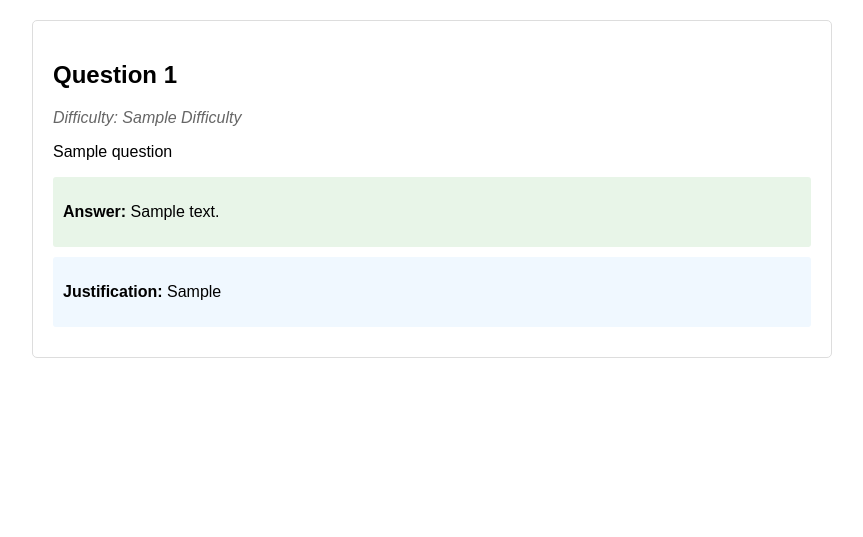
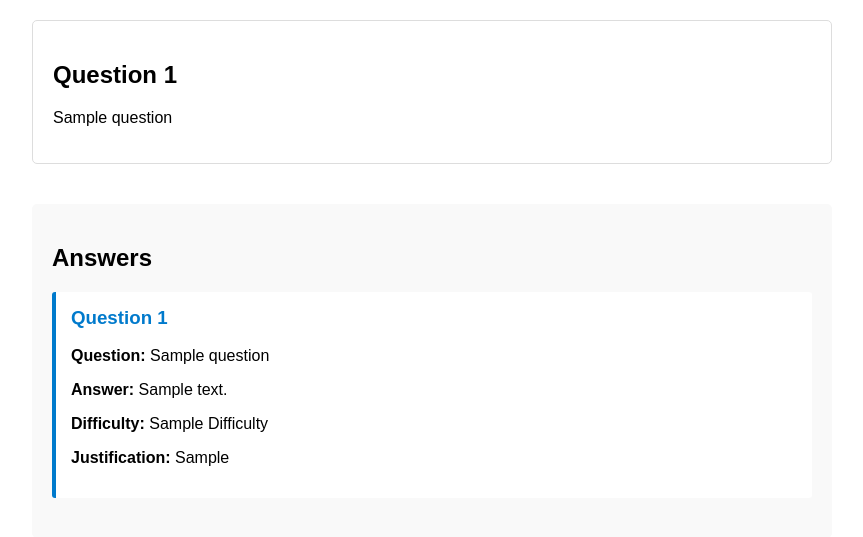
Before and after one commit to Brandt-moreThan4/Learning_Machine, a Python web app: template quiz_create/templates/quiz.html in a window 1280 px wide. Shown: the part 174-711 px from the top of the page, without its empty margins (208-1071 px from the left). Run offline with Jinja, Linux system fonts and the light colour scheme; the template is opened without the code that fills it: most values are stand-ins (such as "Sample title", 1, 10 or a date in 2020).

Commit message:
Reformat quiz html

```diff
--- a/quiz_create/templates/quiz.html
+++ b/quiz_create/templates/quiz.html
@@ -13,6 +13,9 @@
         .options li { margin: 5px 0; }
         .answer { background-color: #e8f5e8; padding: 10px; border-radius: 3px; margin: 10px 0; }
         .justification { background-color: #f0f8ff; padding: 10px; border-radius: 3px; margin: 10px 0; }
+        .answers-section { margin-top: 40px; padding: 20px; background-color: #f9f9f9; border-radius: 5px; }
+        .answer-item { margin-bottom: 20px; padding: 15px; background-color: white; border-radius: 3px; border-left: 4px solid #007acc; }
+        .answer-item h3 { margin-top: 0; color: #007acc; }
     </style>
 </head>
 <body>
@@ -24,7 +27,6 @@
     {% for question in quiz.questions %}
     <div class='question'>
         <h2>Question {{ loop.index }}</h2>
-        <p class='difficulty'>Difficulty: {{ question.difficulty.title() }}</p>
         <p>{{ question.question }}</p>
 
         {% if question.__class__.__name__ == 'MCQQuestion' %}
@@ -36,16 +38,21 @@
                 {% endfor %}
             </ol>
         </div>
-        {% else %}
-        <div class='answer'>
+        {% endif %}
+    </div>
+    {% endfor %}
+
+    <div class='answers-section'>
+        <h2>Answers</h2>
+        {% for question in quiz.questions %}
+        <div class='answer-item'>
+            <h3>Question {{ loop.index }}</h3>
+            <p><strong>Question:</strong> {{ question.question }}</p>
             <p><strong>Answer:</strong> {{ question.answer }}</p>
-        </div>
-        {% endif %}
-
-        <div class='justification'>
+            <p><strong>Difficulty:</strong> {{ question.difficulty.title() }}</p>
             <p><strong>Justification:</strong> {{ question.justification_span }}</p>
         </div>
+        {% endfor %}
     </div>
-    {% endfor %}
 </body>
 </html>
```
